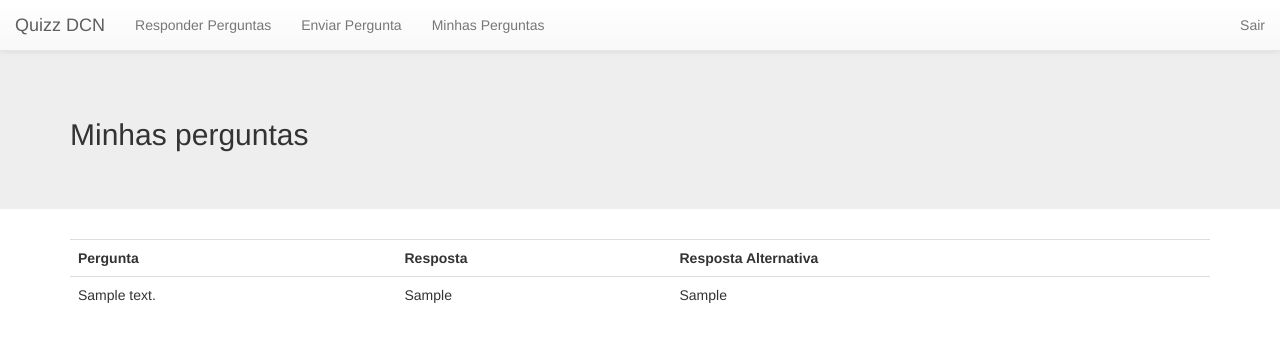
After one commit to vss-moraes/dcn_quizz, a Django app: page /perfil/ in a window 1280 px wide. The commit adds this page. Shown: the top 342 px of the page. Run offline with Django 3.2, Linux system fonts and the light colour scheme; a user stored in the database is signed in; tables that the repository leaves empty hold one stand-in row (values such as "Sample post"); some libraries are stand-ins or nearby versions.

Commit message:
Página de visualização de perguntas adicionada.

```diff
--- a/dcn_quizz/urls.py
+++ b/dcn_quizz/urls.py
@@ -15,7 +15,7 @@ Including another URLconf
 """
 from django.conf.urls import url, include
 from django.contrib import admin
-from quizz.views import get_pergunta, nova_categoria, novo_usuario, index
+from quizz.views import get_pergunta, nova_categoria, novo_usuario, index, perfil
 
 urlpatterns = [
     url(r'^admin/', admin.site.urls),
@@ -24,4 +24,5 @@ urlpatterns = [
     url(r'^categoria/', nova_categoria),
     url(r'^accounts/', include('django.contrib.auth.urls')),
     url(r'^accounts/novo/', novo_usuario),
+    url(r'^perfil/', perfil),
 ]
--- a/quizz/templates/base.html
+++ b/quizz/templates/base.html
@@ -44,8 +44,11 @@
             <!-- Collect the nav links, forms, and other content for toggling -->
             <div class="collapse navbar-collapse" id="bs-example-navbar-collapse-1">
               <ul class="nav navbar-nav navbar-left">
-                <li><a href="#">Responder Perguntas</a></li>
-                <li><a href="/pergunta">Enviar Pergunta</a></li>
+                {% if user.is_authenticated %}
+                    <li><a href="#">Responder Perguntas</a></li>
+                    <li><a href="/pergunta">Enviar Pergunta</a></li>
+                    <li><a href="/perfil">Minhas Perguntas</a></li><t1></t1>
+                {% endif %}
               </ul>
               <ul class="nav navbar-nav navbar-right">
                 {% if user.is_authenticated %}
--- /dev/null
+++ b/quizz/templates/perfil.html
@@ -0,0 +1,26 @@
+{% extends 'base.html' %}
+
+{% block content %}
+    <div class="jumbotron">
+        <div class="container">
+            <h2>Minhas perguntas</h2>
+        </div>
+    </div>
+
+    <div class="container">
+        <table class="table">
+            <tr>
+                <th>Pergunta</th>
+                <th>Resposta</th>
+                <th>Resposta Alternativa</th>
+            </tr>
+            {% for pergunta in perguntas %}
+                <tr>
+                    <td>{{ pergunta.descricao }}</td>
+                    <td>{{ pergunta.resposta }}</td>
+                    <td>{{ pergunta.alternativa }}</td>
+                </tr>
+            {% endfor %}
+        </table>
+    </div>
+{% endblock %}
--- a/quizz/views.py
+++ b/quizz/views.py
@@ -64,5 +64,12 @@ def novo_usuario(request):
     return render(request, 'registration/novo_usuario.html')
 
 
+@login_required()
+def perfil(request):
+    perguntas = Pergunta.objects.filter(criador=request.user)
+
+    return render(request, 'perfil.html', {'perguntas': perguntas})
+
+
 def index(request):
     return render(request, 'index.html')
```
